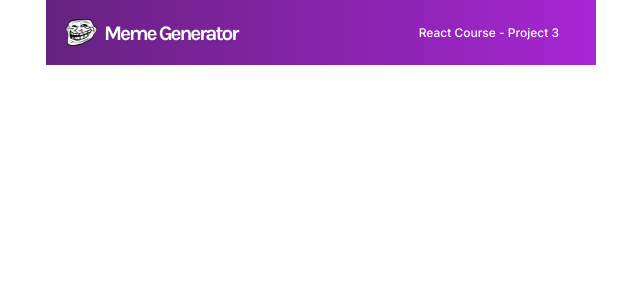
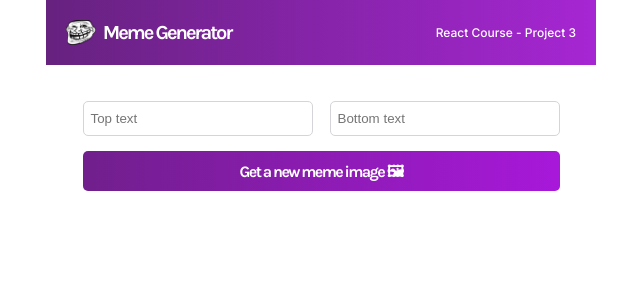
Before and after one commit to alexplong/meme-generator, a React (Create React App) app: page / in a window 1280 px wide. Shown: the top 300 px of the page, without its empty margins (319-959 px from the left). Built offline with nearby package versions, Linux system fonts and the light colour scheme.

Commit message:
- Added main component

```diff
--- a/src/App.js
+++ b/src/App.js
@@ -2,11 +2,13 @@
 
 import React from "react";
 import Header from "./components/Header";
+import Meme from "./components/Meme";
 
 function App() {
   return (
     <div>
       <Header />
+      <Meme />
     </div>
   );
 }
--- a/src/components/Header.js
+++ b/src/components/Header.js
@@ -7,8 +7,8 @@ function Header() {
   return (
     <header>
       <img alt="meme logo" src={trollface} className="header--icon" />
-      <h1 className="header--title">Meme Generator</h1>
-      <h2 className="header--subtitle">React Course - Project 3</h2>
+      <h2 className="header--title">Meme Generator</h2>
+      <h4 className="header--subtitle">React Course - Project 3</h4>
     </header>
   );
 }
--- a/src/style.css
+++ b/src/style.css
@@ -16,35 +16,75 @@ body {
 header {
   background: linear-gradient(90deg, #672280 1.18%, #A626D3 100%);
   color: #FFFFFF;
-  font-family: Karla, sans-serif;
+  font-family: 'Karla', 'sans-serif';
   display: flex;
   flex-direction: row;
   align-items: center;
   width: 550px;
   height: 65px;
+  padding: 20px;
 }
 
 .header--icon {
-  width: 31.31px;
-  height: 26.22px;
-  margin-left: 20px;
+  height: 100%;
+  margin-right: 6.69px;
 }
 
 .header--title {
   font-weight: 700;
-  font-size: 20.7482px;
+  font-size: 1.25rem;
   font-style: normal;
   line-height: 24px;
   letter-spacing: -0.1em;
-  margin-inline: 6.69px auto;
+  margin-right: auto;
 }
 
 .header--subtitle {
   font-family: 'Inter';
   font-style: normal;
   font-weight: 500;
-  font-size: 12px;
+  font-size: .75rem;
   line-height: 15px;
   text-align: right;
-  margin-right: 37px;
 }
+
+.form {
+  display: flex;
+  flex-direction: column;
+  justify-content: center;
+  align-items: center;
+  margin: 2.25em;
+}
+
+.form--input_wrapper {
+  display: flex;
+  justify-content: center;
+  gap: 17px;
+  margin-bottom: 15px;
+}
+
+.form--input_left, .form--input_right {
+  width: 230px;
+  height: 35px;
+  border: 1px solid #D5D4D8;
+  border-radius: 5px;
+  text-indent: 5px;
+}
+
+.form--button {
+  font-family: 'Karla', 'sans-serif';
+  font-style: normal;
+  font-weight: 700;
+  font-size: 16px;
+  line-height: 19px;
+  text-align: center;
+  letter-spacing: -0.1em;
+
+  width: 477px;
+  height: 40px;
+  background: linear-gradient(90.41deg, #711F8D 1.14%, #A818DA 100%);
+  color: #FFFFFF;
+  border-radius: 5px;
+  border: 0;
+  cursor: pointer;
+}
```
